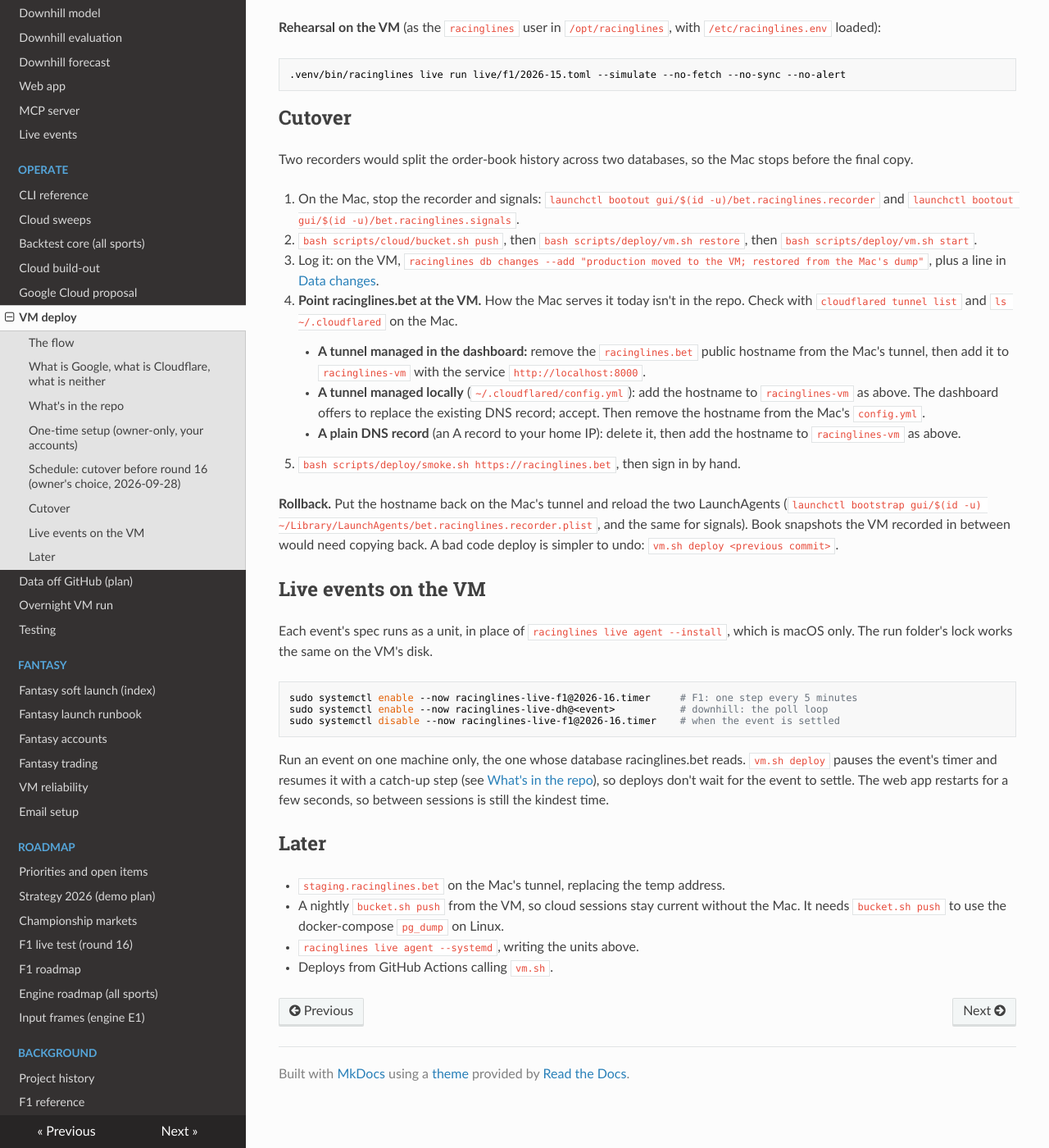
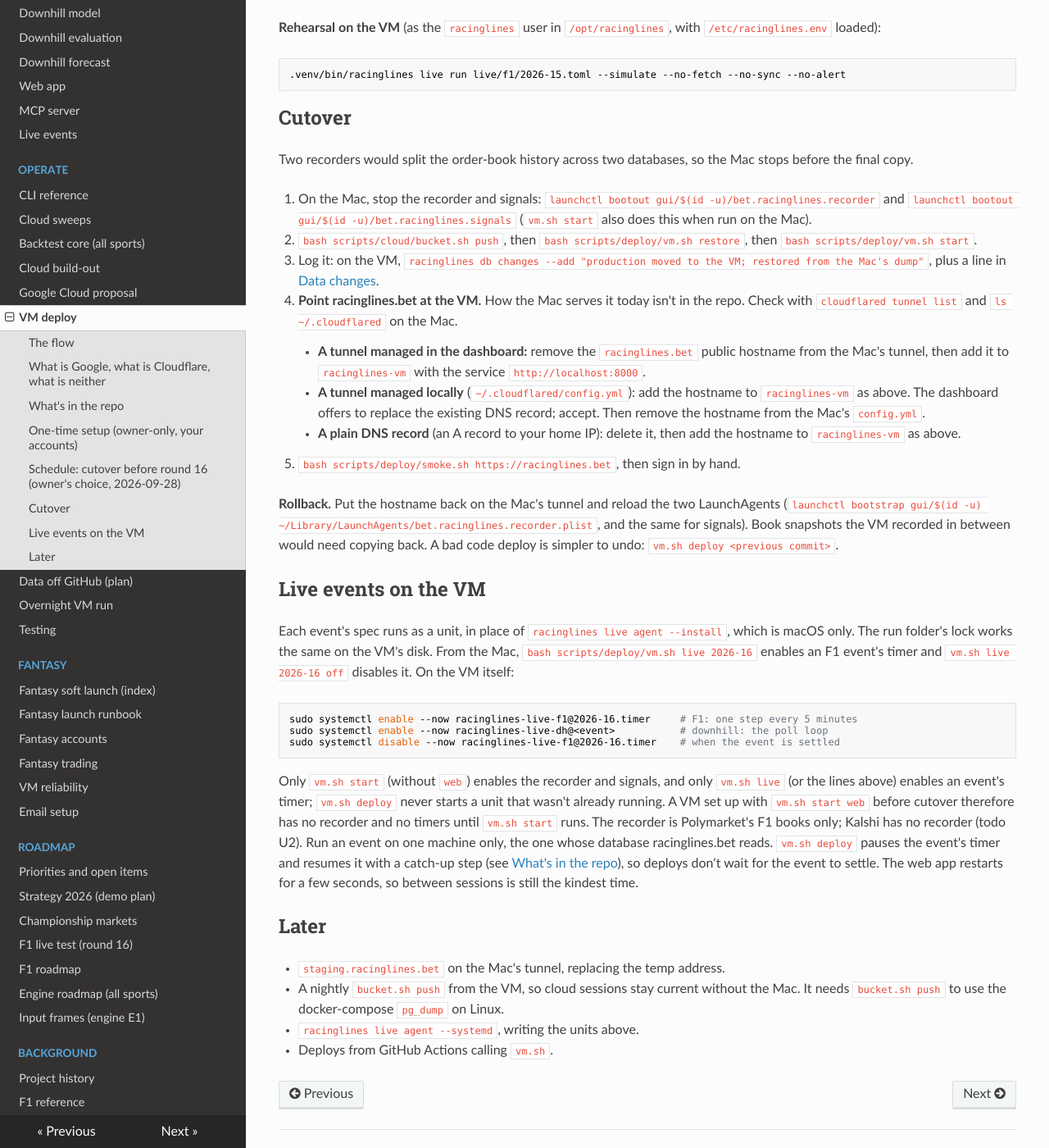
Before and after one commit to lalligagger/racinglines-public, an MkDocs documentation site: the page built from docs/vm-deploy.md, in a window 1280 px wide and 1400 px high, scrolled down 4883 px. Shown: the whole window at 82% size. Built offline with MkDocs 1.6.1, drawn with Linux system fonts in a browser that asks for light colours; nearby versions of some CDN libraries; some of the changed text lies outside the part shown.

Commit message:
[ops] vm.sh live <event> enables a live event's timer; vm.sh start stops the Mac's agents (#116)
The VM was started with 'vm.sh start web' before cutover and the full 'vm.sh start' never ran, so it has
no recorder, no signals timer and no round 16 timer. deploy only try-restarts running units, so it never
starts them. 'vm.sh live <event> [off]' enables/disables racinglines-live-f1@<event>.timer; 'vm.sh start'
now boots out the Mac's recorder/signals LaunchAgents first so two recorders never split the book.


Claude-Session: https://claude.ai/code/session_014SQ6Kx4AQC5SXuaet8ALLj

Co-authored-by: Claude <noreply@anthropic.com>

````diff
--- a/docs/vm-deploy.md
+++ b/docs/vm-deploy.md
@@ -186,7 +186,7 @@ Round 16's book runs on the VM, so the VM has to be production before the book o
 | Mon 28 – Tue 29 Sep | One-time setup 1–7, `vm.sh public on`, test in a browser |
 | Tue 29 – Wed 30 Sep | Rehearse round 15 on the VM, on a simulated clock and without writing positions (below) |
 | Wed 30 Sep | Cutover (below), `vm.sh public off` |
-| Thu 1 Oct, before 20:30 PDT | `sudo systemctl enable --now racinglines-live-f1@2026-16.timer` on the VM. Don't install the round's LaunchAgent on the Mac |
+| Thu 1 Oct, before 20:30 PDT | `bash scripts/deploy/vm.sh live 2026-16` (enables `racinglines-live-f1@2026-16.timer` on the VM). Don't install the round's LaunchAgent on the Mac |
 
 **Rehearsal on the VM** (as the `racinglines` user in `/opt/racinglines`, with `/etc/racinglines.env` loaded):
 ```sh
@@ -199,7 +199,8 @@ Two recorders would split the order-book history across two databases, so the Ma
 final copy.
 
 1. On the Mac, stop the recorder and signals:
-   `launchctl bootout gui/$(id -u)/bet.racinglines.recorder` and `launchctl bootout gui/$(id -u)/bet.racinglines.signals`.
+   `launchctl bootout gui/$(id -u)/bet.racinglines.recorder` and `launchctl bootout gui/$(id -u)/bet.racinglines.signals`
+   (`vm.sh start` also does this when run on the Mac).
 2. `bash scripts/cloud/bucket.sh push`, then `bash scripts/deploy/vm.sh restore`, then `bash scripts/deploy/vm.sh start`.
 3. Log it: on the VM, `racinglines db changes --add "production moved to the VM; restored from the Mac's dump"`,
    plus a line in [Data changes](data-changes.md).
@@ -223,11 +224,17 @@ deploy is simpler to undo: `vm.sh deploy <previous commit>`.
 
 Each event's spec runs as a unit, in place of `racinglines live agent --install`, which is macOS only.
 The run folder's lock works the same on the VM's disk.
+From the Mac, `bash scripts/deploy/vm.sh live 2026-16` enables an F1 event's timer and `vm.sh live 2026-16 off`
+disables it. On the VM itself:
 ```sh
 sudo systemctl enable --now racinglines-live-f1@2026-16.timer     # F1: one step every 5 minutes
 sudo systemctl enable --now racinglines-live-dh@<event>           # downhill: the poll loop
 sudo systemctl disable --now racinglines-live-f1@2026-16.timer    # when the event is settled
 ```
+Only `vm.sh start` (without `web`) enables the recorder and signals, and only `vm.sh live` (or the lines above)
+enables an event's timer; `vm.sh deploy` never starts a unit that wasn't already running. A VM set up with
+`vm.sh start web` before cutover therefore has no recorder and no timers until `vm.sh start` runs.
+The recorder is Polymarket's F1 books only; Kalshi has no recorder (todo U2).
 Run an event on one machine only, the one whose database racinglines.bet reads.
 `vm.sh deploy` pauses the event's timer and resumes it with a catch-up step (see [What's in the repo](#whats-in-the-repo)), so
 deploys don't wait for the event to settle. The web app restarts for a few seconds, so between sessions is still the
````
Also changed, not shown: 1 other file.
